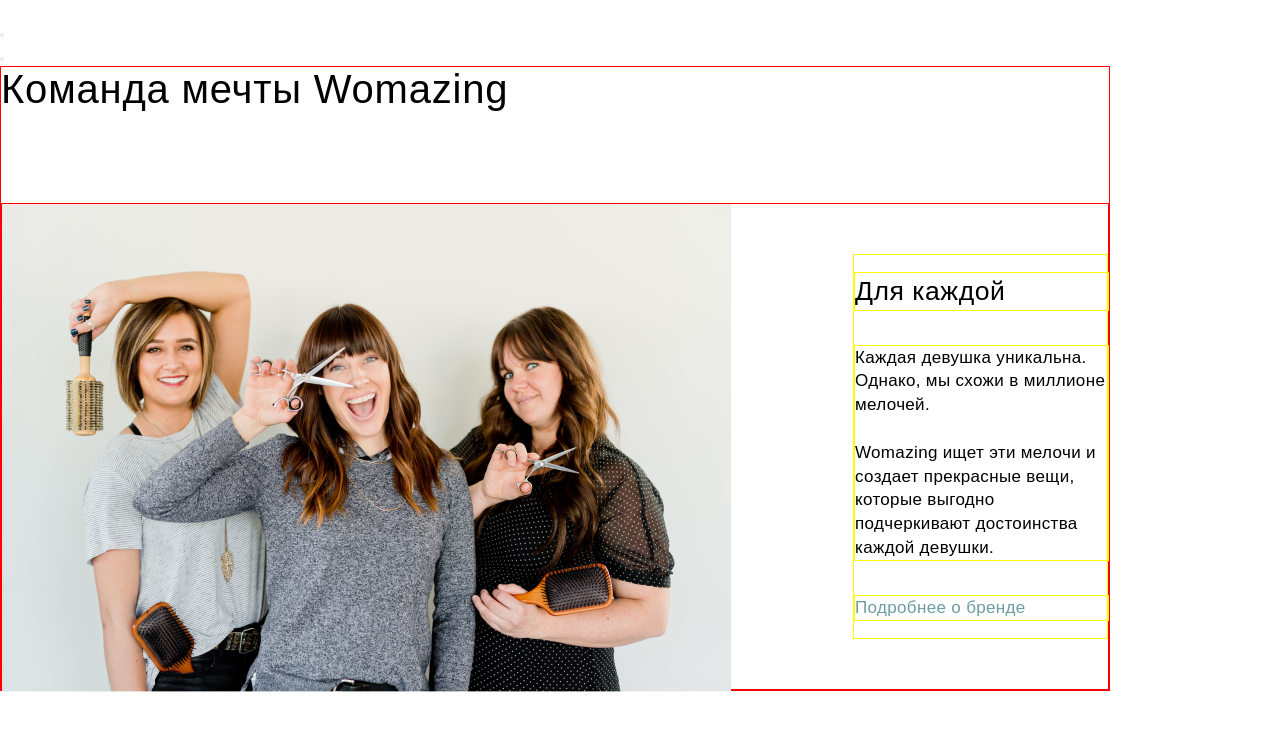
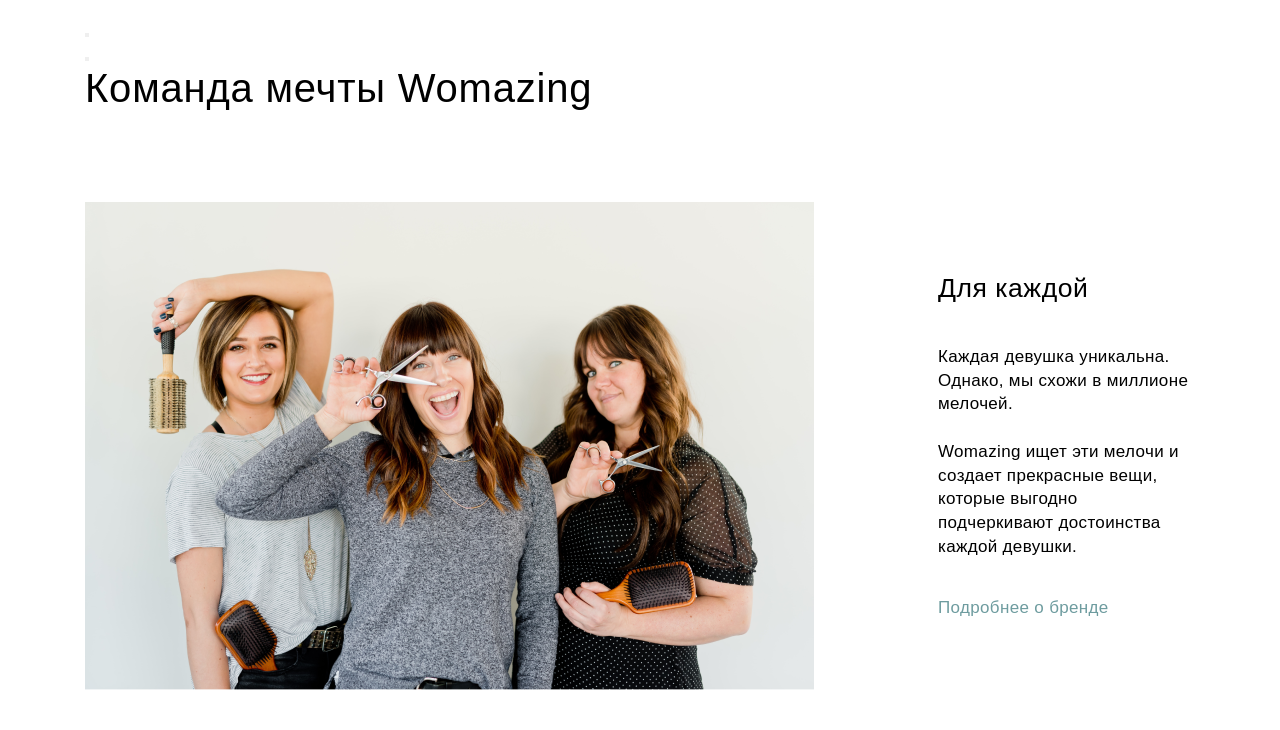
Before and after one commit to AsyaAir/89-JS-3_Project, a website: page assets/pages/1_page_home.html in a window 1280 px wide. Drawn offline with Linux system fonts and the light colour scheme.

Commit message:
added main position for home page in templates

```diff
--- a/assets/sass/_fonts.scss
+++ b/assets/sass/_fonts.scss
@@ -12,5 +12,5 @@
   font-family: "Raleway";
   src: url(../fonts/Raleway-Regular.woff2);
   font-weight: 400;
-  // font-size: 15px;
+  font-size: 15px;
 }
--- a/assets/sass/_templates.scss
+++ b/assets/sass/_templates.scss
@@ -38,6 +38,9 @@
 
 body {
   height: 100%;
+  display: flex;
+  flex-direction: column;
+  align-items: center;
 
   // font-family: "Raleway", sans-serif;
   font-family: $font-family;
--- a/assets/sass/components/_4home-section-brand.scss
+++ b/assets/sass/components/_4home-section-brand.scss
@@ -1,11 +1,11 @@
-.brand,
-.brand__container {
-   border: 1px solid red;
-}
+// .brand,
+// .brand__container {
+//    border: 1px solid red;
+// }
 
-.brand__info-container {
-   border: 1px solid yellow;
-}
+// .brand__info-container {
+//    border: 1px solid yellow;
+// }
 
 .brand {
    display: flex;
```
Also changed, not shown: assets/styles/home.css, 1 other file.
